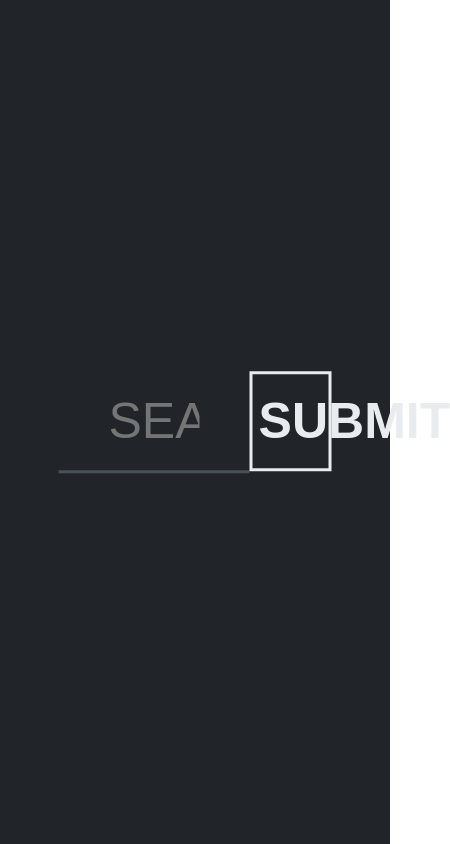
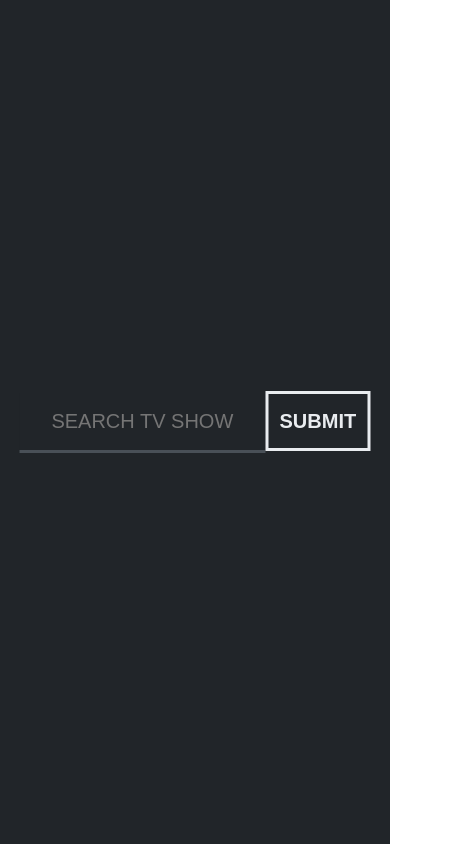
Before and after one commit to JinHo-Do/searching-tv-show, a React (Create React App) app: page / in a window 390 px wide. Shown: the whole page, 450 px wide, since content can reach past the window. Built offline with nearby package versions, Linux system fonts and the light colour scheme.

Commit message:
Add responsive style

```diff
--- a/src/components/MovieItem/MovieItem.js
+++ b/src/components/MovieItem/MovieItem.js
@@ -1,34 +1,57 @@
 import React from 'react';
 import styled from 'styled-components';
+import { media } from 'utils/style-utils';
 
 const Wrapper = styled.div`
   display: flex;
   width: 100%;
   height: 300px;
-  padding: 20px 50px 20px 0px;
+  margin-bottom: 10px;
+  padding: 10px;
   background: #343a40;
+  ${media.w425`
+    padding: 15px;
+    height: 180px;
+  `}
 `;
 
 const ThumbnailWrapper = styled.div`
-  width: 20%;
-  text-align: center;
+  display: flex;
+  align-items: center;
+  width: 200px;
+  ${media.w425`
+    width: 140px;
+  `}
 `;
 
 const Thumbnail = styled.img`
-  width: auto;
-  height: 100%;
+  display: inline-block;
+  width: 100%;
+  height: auto;
 `;
 
 const BodyWrapper = styled.div`
   position: relative;
   width: 80%;
   height: 100%;
+  padding: 10px 20px;
+  ${media.w1024`
+    width: calc(100% - 200px);
+  `}
+  ${media.w425`
+    width: calc(100% - 14px);
+    padding: 0 0 0 15px;
+  `}
 `;
 
 const Title = styled.h3`
   margin: 10px 0 20px;
   font-size: 30px;
   font-weight: bold;
+  ${media.w425`
+    margin: 0 0 10px;
+    font-size: 20px;
+  `}
 `;
 
 const Summary = styled.div`
@@ -39,11 +62,17 @@ const Summary = styled.div`
     overflow: hidden;
     text-overflow: ellipsis;
     display: -webkit-box;
+    -webkit-box-orient: vertical;
     -webkit-line-clamp: 5;
-    -webkit-box-orient: vertical;
     word-wrap: break-word;
     line-height: 1.6;
     height: ${1.6 * 5}em;
+    ${media.w425`
+      font-size: 16px;
+      -webkit-line-clamp: 3;
+      line-height: 1.6;
+      height: ${1.6 * 3}em;
+    `}
   }
   p {
     display: none;
@@ -52,9 +81,12 @@ const Summary = styled.div`
 
 const Rating = styled.div`
   position: absolute;
-  bottom: 10px;
+  bottom: 16px;
   font-size: 20px;
   font-weight: bold;
+  ${media.w425`
+    font-size: 16px;
+  `}
 `;
 
 const MovieItem = ({ name, index, image, summary, rating }) => {
--- a/src/components/MovieList/MovieList.js
+++ b/src/components/MovieList/MovieList.js
@@ -1,12 +1,13 @@
 import React from 'react';
 import styled, { keyframes } from 'styled-components';
+import { media } from 'utils/style-utils';
+
 import MovieItem from 'components/MovieItem';
 
 const opacity = keyframes`
   from {
     opacity: 0.1;
   }
-
   to {
     opacity: 1;
   }
@@ -18,6 +19,9 @@ const Wrapper = styled.div`
   margin: 0 auto;
   padding: 150px 0;
   animation: ${opacity} 1s;
+  ${media.w425`
+    padding: 96px 0 5px;
+  `}
 `;
 
 const MovieList = ({ movieData }) => {
--- a/src/components/SearchBox/SearchBox.js
+++ b/src/components/SearchBox/SearchBox.js
@@ -1,5 +1,6 @@
 import React from 'react';
 import styled from 'styled-components';
+import { media } from 'utils/style-utils';
 
 const Wrapper = styled.div`
   position: absolute;
@@ -10,6 +11,7 @@ const Wrapper = styled.div`
   max-width: 1170px;
   text-align: center;
   transition: top 0.4s;
+
   &.search-top {
     max-width: 1170px;
     top: 80px;
@@ -17,11 +19,50 @@ const Wrapper = styled.div`
       width: 70%;
       height: 60px;
       font-size: 50px;
+      ${media.w1024`
+        font-size: 36px;
+        line-height: 36px;
+      `}
+      ${media.w768`
+        font-size: 24px;
+        line-height: 24px;
+        padding: 10px 10px;
+      `}
+      ${media.w425`
+        height: 50px;
+        font-size: 20px;
+        line-height: 20px;
+      `}
     }
     button {
+      font-size: 46px;
       height: 60px;
+      ${media.w1024`
+        font-size: 36px;
+        line-height: 36px;
+      `}
+      ${media.w768`
+        font-size: 24px;
+        line-height: 24px;
+      `}
+      ${media.w425`
+        height: 50px;
+        font-size: 20px;
+        line-height: 20px;
+      `}
+      ${media.w375`
+        font-size: 18px;
+        line-height: 18px;
+        padding: 10px 0px;
+      `}
     }
+    ${media.w425`
+      top: 50px;
+    `}
   }
+  ${media.w425`
+    width:90%;
+  `}
 `;
 
 const Input = styled.input`
@@ -36,6 +77,28 @@ const Input = styled.input`
   border: none;
   border-bottom: 3px solid #495057;
   transition: all 0.4s;
+  ${media.w1024`
+    height: 80px;
+    font-size: 40px;
+    line-height: 40px;
+    padding: 10px 10px;
+  `}
+  ${media.w768`
+    height: 60px;
+    font-size: 24px;
+    line-height: 24px;
+  `}
+  ${media.w425`
+    height: 60px;
+    font-size: 20px;
+    line-height: 20px;
+  `}
+  ${media.w375`
+    height: 50px;
+    font-size: 18px;
+    line-height: 18px;
+    padding: 10px 0px;
+  `}
 `;
 
 const Button = styled.button`
@@ -59,6 +122,27 @@ const Button = styled.button`
     color: ${({ value }) => (value === '' ? '#e03131' : '#212529')}
     border: 3px solid #e9ecef;
   }
+  ${media.w1024`
+    height: 80px;
+    font-size: 40px;
+    line-height: 40px;
+  `}
+  ${media.w768`
+    height: 60px;
+    font-size: 24px;
+    line-height: 24px;
+  `}
+  ${media.w425`
+    height: 60px;
+    font-size: 20px;
+    line-height: 20px;
+    padding: 0;
+  `}
+  ${media.w375`
+    height: 50px;
+    font-size: 16px;
+    line-height: 16px;
+  `}
 `;
 
 const SearchBox = ({
@@ -68,8 +152,7 @@ const SearchBox = ({
   onKeyDown,
   setRef,
   hasResult,
-  resultQuery,
-  length
+  resultQuery
 }) => (
   <Wrapper className={hasResult ? 'search-top' : 'search-middle'}>
     <Input
@@ -78,11 +161,7 @@ const SearchBox = ({
       value={value}
       onChange={onChange}
       onKeyDown={onKeyDown}
-      placeholder={
-        hasResult
-          ? `${resultQuery}에 대한 ${length}개의 결과`
-          : 'SEARCH TV SHOW'
-      }
+      placeholder={hasResult ? `${resultQuery}` : 'SEARCH TV SHOW'}
       autoComplete="off"
     />
     <Button value={value} onClick={onSubmit}>
--- a/src/containers/SearchContainer/SearchContainer.js
+++ b/src/containers/SearchContainer/SearchContainer.js
@@ -54,7 +54,6 @@ class SearchContainer extends PureComponent {
           onSubmit={onSubmit}
           hasResult={!!movieData.length}
           resultQuery={resultQuery}
-          length={movieData.length}
         />
       </>
     );
--- /dev/null
+++ b/src/utils/style-utils.js
@@ -0,0 +1,49 @@
+import { css } from 'styled-components';
+
+const size = {
+  mobileS: '320px',
+  mobileM: '375px',
+  mobileL: '425px',
+  tablet: '768px',
+  laptop: '1024px',
+  laptopL: '1440px',
+  desktop: '1920px'
+};
+
+export const media = {
+  w1920: (...args) => css`
+    @media (max-width: ${size.desktop}) {
+      ${css(...args)};
+    }
+  `,
+  w1440: (...args) => css`
+    @media (max-width: ${size.laptopL}) {
+      ${css(...args)};
+    }
+  `,
+  w1024: (...args) => css`
+    @media (max-width: ${size.laptop}) {
+      ${css(...args)};
+    }
+  `,
+  w768: (...args) => css`
+    @media (max-width: ${size.tablet}) {
+      ${css(...args)};
+    }
+  `,
+  w425: (...args) => css`
+    @media (max-width: ${size.mobileL}) {
+      ${css(...args)};
+    }
+  `,
+  w375: (...args) => css`
+    @media (max-width: ${size.mobileM}) {
+      ${css(...args)};
+    }
+  `,
+  w320: (...args) => css`
+    @media (max-width: ${size.mobileS}) {
+      ${css(...args)};
+    }
+  `
+};
```
